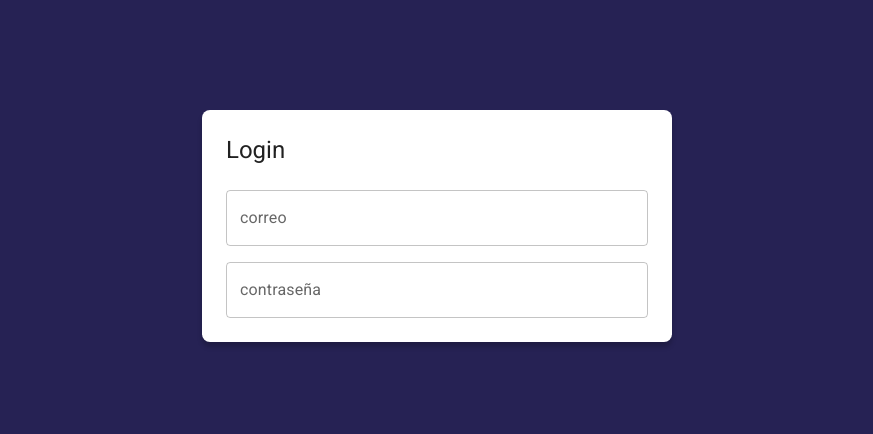
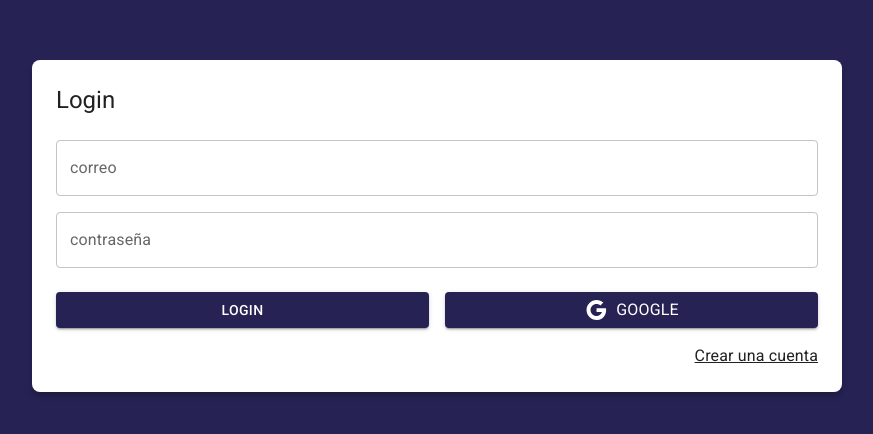
Before and after one commit to Fereiral18/JournalApp--Test-MUI, a React (Vite) app: page /auth/login in a window 1280 px wide. Shown: the part 174-608 px from the top of the page, without its empty margins (203-1076 px from the left). Built offline with nearby package versions, Linux system fonts and the light colour scheme.

Commit message:
[LFereira] add designs in login page

```diff
--- a/src/auth/pages/LoginPage.jsx
+++ b/src/auth/pages/LoginPage.jsx
@@ -1,6 +1,7 @@
-import { Grid, TextField, Typography } from "@mui/material"
-import { minHeight } from "@mui/system"
-
+import {  Link as RouterLink } from "react-router-dom";
+import { Google } from "@mui/icons-material";
+import { Button, Grid, Link, TextField, Typography } from "@mui/material";
+import { minHeight } from "@mui/system";
 
 export const LoginPage = () => {
   return (
@@ -10,37 +11,60 @@
       direction="column"
       alignItems="center"
       justifyContent="center"
-     sx={{minHeight: '100vh', backgroundColor: 'primary.main', padding: 4}}
+      sx={{ minHeight: "100vh", backgroundColor: "primary.main", padding: 4 }}
     >
-      <Grid item
+      <Grid
+        item
         className="box-shadow"
         xs={3}
-      sx={{backgroundColor: 'white', padding: 3, borderRadius: 2}}
+        sx={{ backgroundColor: "white", padding: 3, borderRadius: 2 }}
       >
-        <Typography variant="h5" sx={{mb: 1}}>Login</Typography>
-        <form >
+        <Typography variant="h5" sx={{ mb: 1 }}>
+          Login
+        </Typography>
+        <form>
           <Grid container>
-            <Grid item xs={12} sx={{mt: 2}}>
+            <Grid item xs={12} sx={{ mt: 2 }}>
               <TextField
-              label='correo'
-              type='email'
-              placeholder='correo@gmail.com'
+                label="correo"
+                type="email"
+                placeholder="correo@gmail.com"
                 fullWidth
               />
             </Grid>
-            <Grid item xs={12} sx={{mt: 2}}>
+            <Grid item xs={12} sx={{ mt: 2 }}>
               <TextField
-              label='contraseña'
-              type='password'
-              placeholder='contraseña'
+                label="contraseña"
+                type="password"
+                placeholder="contraseña"
                 fullWidth
               />
             </Grid>
+            <Grid container spacing={2} sx={{ mb: 2, mt: 1 }}>
+              <Grid item xs={12} sm={6}>
+                <Button variant="contained" fullWidth>
+                  Login
+                </Button>
               </Grid>
-        </form>
+
+              <Grid item xs={12} sm={6}>
+                <Button variant="contained" fullWidth>
+                  <Google />
+                  <Typography sx={{ ml: 1 }}>Google</Typography>
+                </Button>
+              </Grid>
+            </Grid>
+
+            <Grid container direction="row" justifyContent="end">
+              <Link component={ RouterLink } color= 'inherit' to='/auth/register'>
+              Crear una cuenta
+              </Link>
 
             </Grid>
 
           </Grid>
-  )
-}
+        </form>
+      </Grid>
+    </Grid>
+  );
+};
```
Lines whose indentation alone changed are shown as unchanged.
